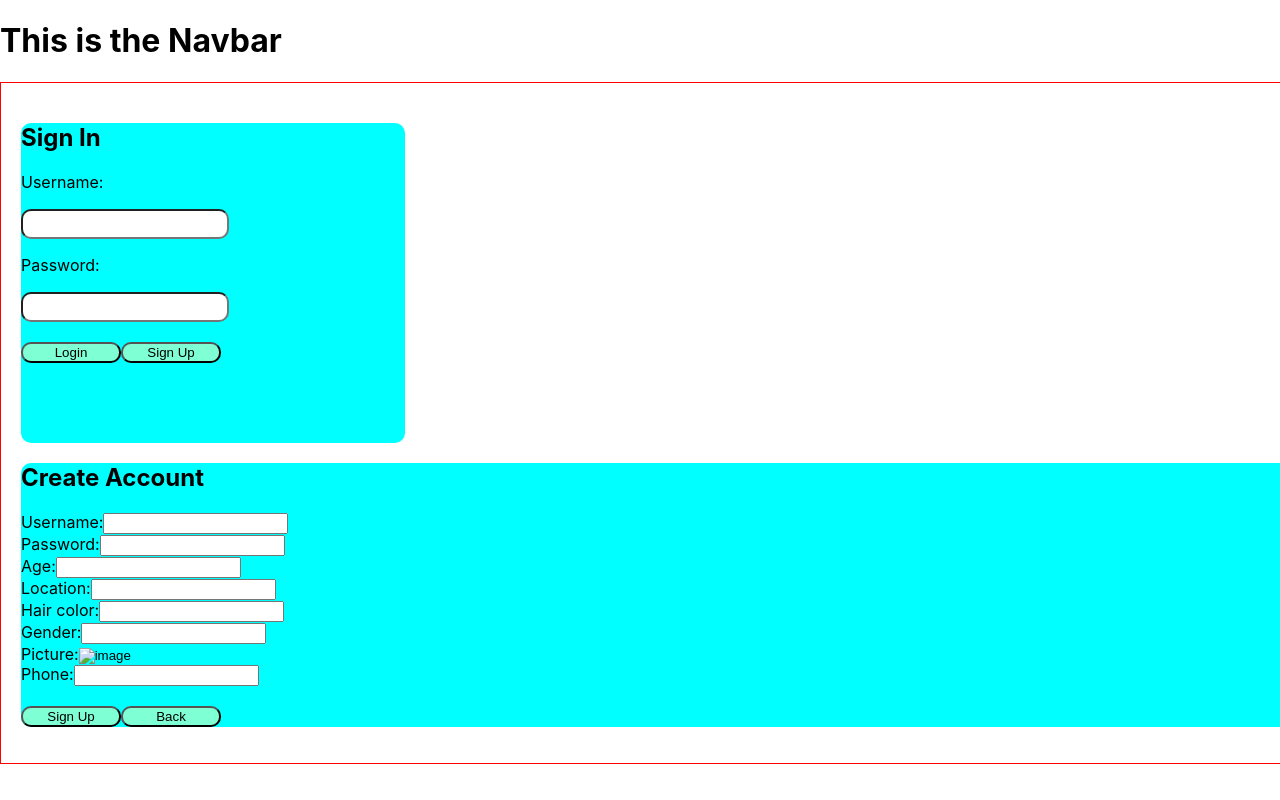
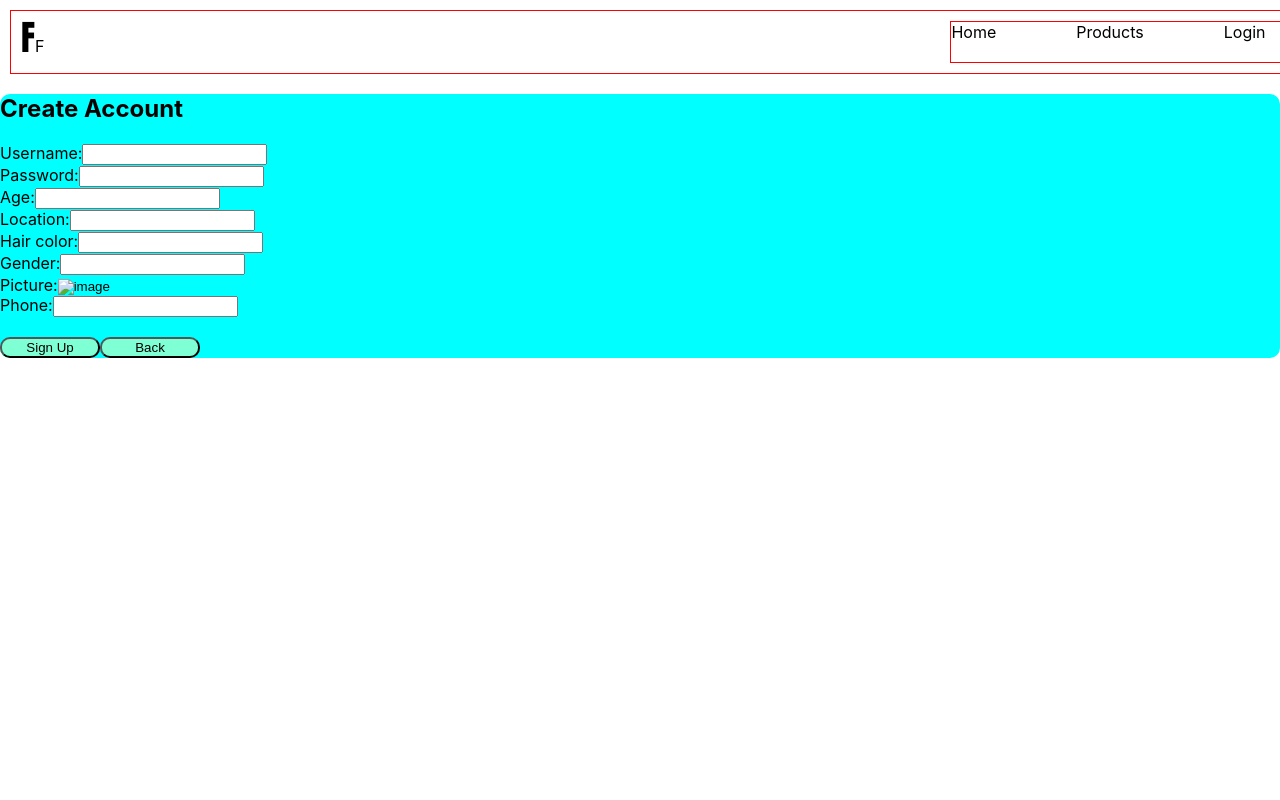
Before and after one commit to Achors/FlirtFlow-Project, a React (Create React App) app in the folder flirtflow/: page /Login in a window 1280 px wide. Both pictures are taken after a click on the button "Sign Up". Shown: the top 800 px of the page. Built offline with nearby package versions, Linux system fonts and the light colour scheme.

Commit message:
toggle feature

```diff
--- a/flirtflow/src/App.js
+++ b/flirtflow/src/App.js
@@ -2,7 +2,7 @@ import React from "react";
 import { BrowserRouter, Route, Routes } from "react-router-dom";
 import RootLayout from "./Layout/RootLayout";
 // import Home from "./Components/Home";
-import Login from "./Components/Login";
+import AuthPage from "./Components/log";
 
 function App() {
   return (
@@ -11,7 +11,7 @@ function App() {
         <Routes>
           <Route path="/" element={<RootLayout />}>
             {/* <Route path="/home" element={<Home />} /> */}
-            <Route path="/Login" element={<Login />} />
+            <Route path="/Login" element={<AuthPage />} />
           </Route>
         </Routes>
       </BrowserRouter>
--- a/flirtflow/src/Components/Login.js
+++ b/flirtflow/src/Components/Login.js
@@ -3,9 +3,8 @@ import '../App.css'
 
 
 
-function Login(){
+function Login({onSwitchToSignUp}){
     return(
-        <>
         <div className='parent-card'>
                     <div className='login-pg'>
                             <div>
@@ -22,65 +21,11 @@ function Login(){
                             </div>
                             <div>
                                 <button className='bt-logs'>Login</button>
-                                <button className='bt-logs'>Sign Up</button>
+                                <button className='bt-logs'onClick={onSwitchToSignUp}>Sign Up</button>
                             </div>
                         </div>
 
-                <div className='pr-data'>
-                    <div>
-                        <h2>Create Account</h2>
-                    </div>
-                    <div>
-                        <label > Username:
-                                <input type='text'/>
-                        </label>
-                    </div>
-                    <div>
-                        <label > Password:
-                                <input type='password'/>
-                        </label>
-                    </div>
-                    <div>
-                        <label > Age:
-                                <input type='number'/>
-                        </label>
-                    </div>
-                    <div>
-                        <label > Location:
-                                <input type='text'/>
-                        </label>
-                    </div>
-                    <div>
-                        <label > Hair color:
-                                <input type='text'/>
-                        </label>
-                    </div>
-                    <div>
-                        <label> Gender:
-                                <input type='text'/>
-                        </label>
-
-                    </div>
-                    <div>
-                        <label> Picture:
-                            <input type='image' alt="image"/>
-                        </label>
-                    </div>
-                    <div>
-                        <label> Phone:
-                            <input type='number'/>
-                        </label>
-                    </div>
-                        <div>
-                            <button className='bt-logs'>Sign Up</button>
-                            <button className='bt-logs'>Back</button>
-                        </div>
-                    </div>
-
-
-
         </div>
-        </>
     )
 }
 
--- a/flirtflow/src/Components/Navbar.js
+++ b/flirtflow/src/Components/Navbar.js
@@ -1,9 +1,21 @@
 import React from 'react'
+import '../App.css'
 
 function Navbar() {
   return (
     <div>
-         <h1>This is the Navbar</h1>
+         <header >
+                <navbar className="nav">
+                <div className="nav-dt">
+                    <div className="logo"><span className='F-logo'>F</span>F</div>
+                    <div className="nav-list">
+                            <div>Home</div>
+                            <div>Products</div>
+                            <div>Login</div>
+                    </div>
+                </div>
+                </navbar>
+            </header>
     </div>
   )
 }
--- a/flirtflow/src/Components/Products.js
+++ b/flirtflow/src/Components/Products.js
@@ -1,8 +1,4 @@
 import React from 'react'
-
-
-
-
 
 
 
--- /dev/null
+++ b/flirtflow/src/Components/Signup.js
@@ -0,0 +1,59 @@
+import React from 'react'
+import '../App.css'
+
+function Signup({onSwitchToSignIn}) {
+  return (
+    <div className='pr-data'>
+                    <div>
+                        <h2>Create Account</h2>
+                    </div>
+                    <div>
+                        <label > Username:
+                                <input type='text'/>
+                        </label>
+                    </div>
+                    <div>
+                        <label > Password:
+                                <input type='password'/>
+                        </label>
+                    </div>
+                    <div>
+                        <label > Age:
+                                <input type='number'/>
+                        </label>
+                    </div>
+                    <div>
+                        <label > Location:
+                                <input type='text'/>
+                        </label>
+                    </div>
+                    <div>
+                        <label > Hair color:
+                                <input type='text'/>
+                        </label>
+                    </div>
+                    <div>
+                        <label> Gender:
+                                <input type='text'/>
+                        </label>
+
+                    </div>
+                    <div>
+                        <label> Picture:
+                            <input type='image' alt="image"/>
+                        </label>
+                    </div>
+                    <div>
+                        <label> Phone:
+                            <input type='number'/>
+                        </label>
+                    </div>
+                        <div>
+                            <button className='bt-logs'>Sign Up</button>
+                            <button className='bt-logs' onClick={onSwitchToSignIn}>Back</button>
+                        </div>
+                    </div>
+  )
+}
+
+export default Signup
--- /dev/null
+++ b/flirtflow/src/Components/log.js
@@ -0,0 +1,32 @@
+import React, { Component } from 'react';
+import Login from './Login';
+import Signup from './Signup';
+
+class AuthPage extends Component {
+  constructor() {
+    super();
+    this.state = {
+      isLogin: true,
+    };
+  }
+
+  toggleForm = () => {
+    this.setState((prevState) => ({
+      isLogin: !prevState.isLogin,
+    }));
+  };
+
+  render() {
+    return (
+      <div>
+            {this.state.isLogin ? (
+                <Login onSwitchToSignUp={this.toggleForm} />
+                ) : (
+                <Signup onSwitchToSignIn={this.toggleForm} />
+                )}
+        </div>
+    );
+  }
+}
+
+export default AuthPage;
```
Also changed, not shown: flirtflow/src/Components/Home.js (+0 -12 lines).
